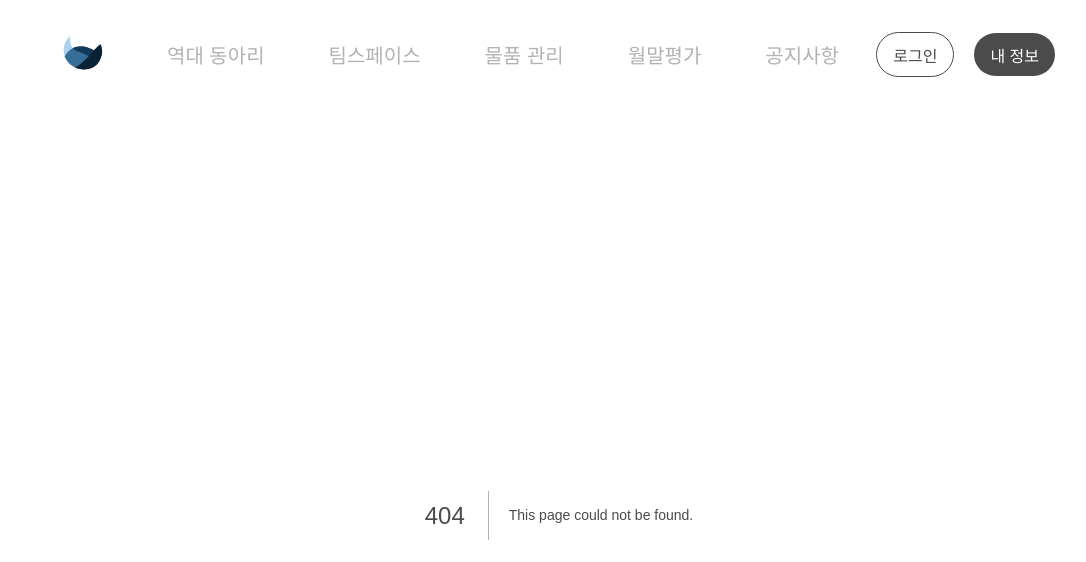
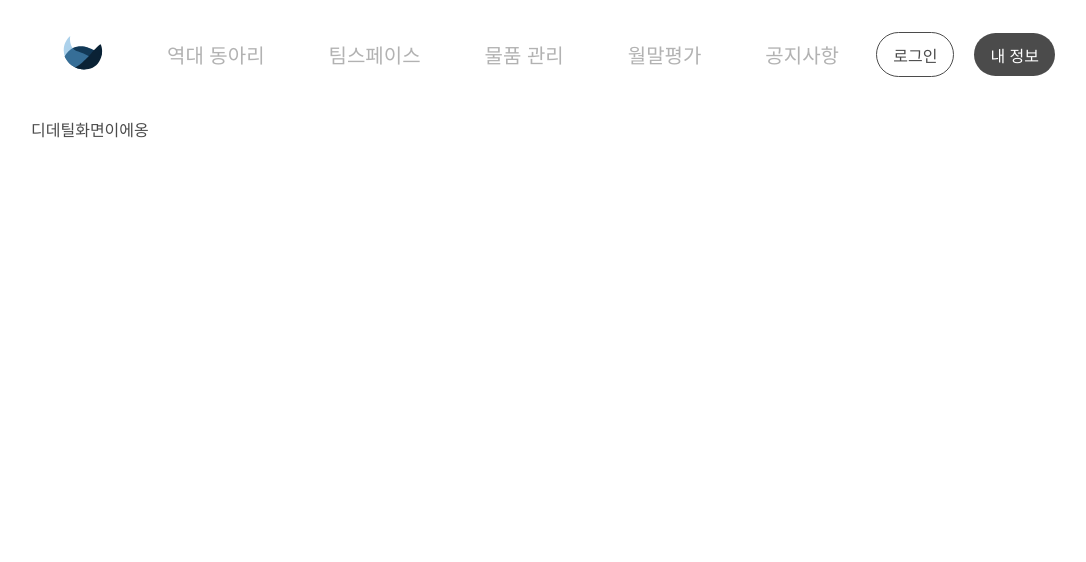
Before and after one commit to arabssm/muldum-v2, a Next.js app in the folder muldum/: page /notice/1 in a window 1280 px wide. Before the commit this address had no page. Shown: the top 562 px of the page, without its empty margins (81-1167 px from the left). Built offline with nearby package versions, Linux system fonts and the light colour scheme; a web font is replaced by a local one.

Commit message:
feat(#15) :: 디테일 화면 추가

```diff
--- /dev/null
+++ b/muldum/src/app/notice/[id]/page.tsx
@@ -0,0 +1,7 @@
+"use client"
+
+import NoticeDetail from '@/containers/ui/noticeDetail';
+
+export default function Home() {
+  return <NoticeDetail />
+}
--- /dev/null
+++ b/muldum/src/containers/ui/noticeDetail/index.tsx
@@ -0,0 +1,11 @@
+"use client"
+
+import * as _ from './style';
+
+export default function MoticeDetail(){
+    return (
+        <_.Container>
+            디데틸화면이에옹
+        </_.Container>
+    );
+}
--- /dev/null
+++ b/muldum/src/containers/ui/noticeDetail/style.ts
@@ -0,0 +1,8 @@
+import styled from "@emotion/styled";
+
+export const Container = styled.div`
+    display: flex;
+    flex-direction: column;
+    min-height: 85vh;
+    row-gap: 2rem;
+`;
```
